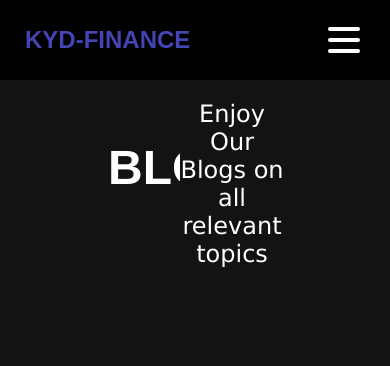
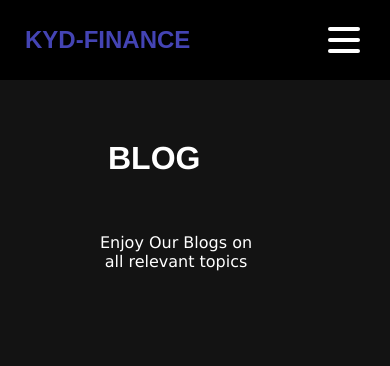
Before and after one commit to kydallaboutlearning/kydfinance, a Django app: template template/blog/post/list.html in a window 390 px wide. Shown: the top 366 px of the page. Run offline with Django 5.2, Linux system fonts and the light colour scheme; the template is opened without the code that fills it, so the values that code supplies are empty; parts of the project's set-up code (start-up, migrations or seed data) failed here and were passed over; some libraries are stand-ins or nearby versions.

Commit message:
Chore(blog:style): added to more blog

```diff
--- a/static/style.css
+++ b/static/style.css
@@ -1533,7 +1533,7 @@
 	font-weight: 600;
 	text-align: start;
 }
-@media and (max-width:968px){
+@media screen and (max-width:968px){
 	.intro-text {
 		flex-direction: column;
 		gap: 1rem;
@@ -1541,10 +1541,14 @@
 
 	.intro-text h1{
 		font-size: 2rem;
+		margin: 0;
 	}
 
 	.intro-text p{
 		font-size: 1rem;
+		max-width: 80%;
+
+
 	}
 }
 
```
